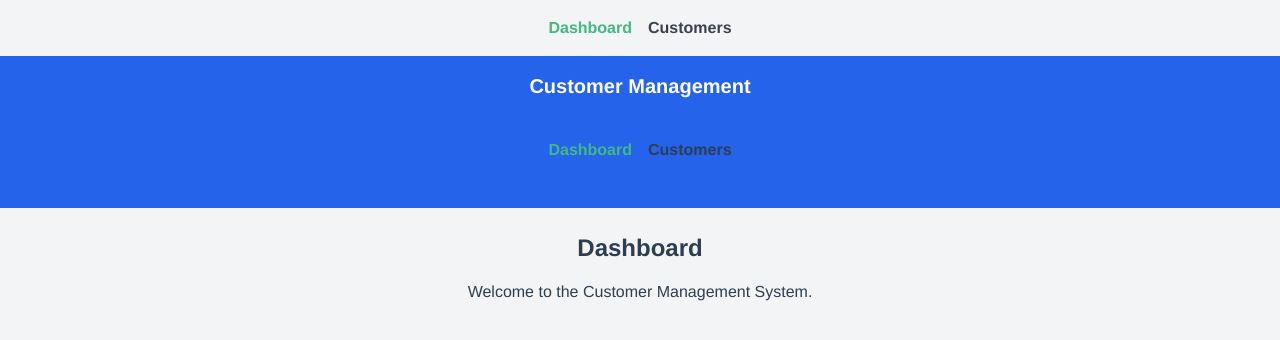
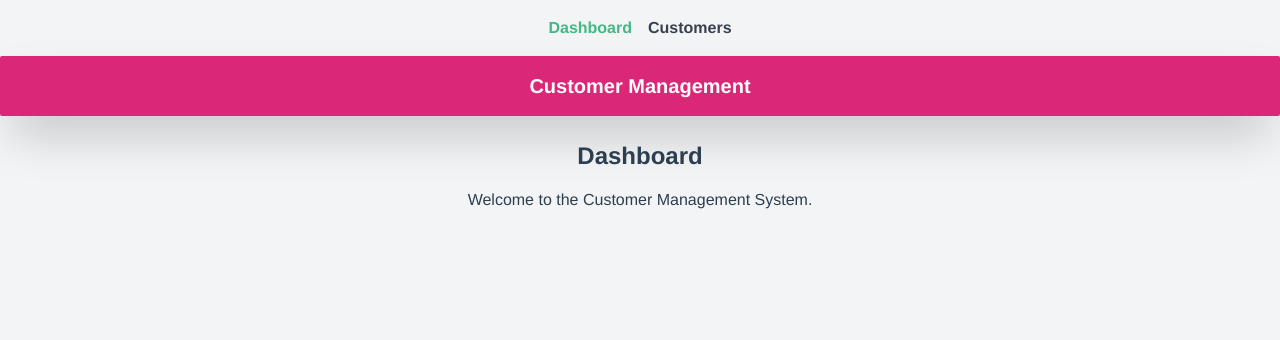
Before and after one commit to Abdullahugaz/Frontend-Management-Customer, a Vue app: page / in a window 1280 px wide. Shown: the top 340 px of the page. Built offline with nearby package versions, Linux system fonts and the light colour scheme.

Commit message:
last Update Css

```diff
--- a/src/layouts/DefaultLayout.vue
+++ b/src/layouts/DefaultLayout.vue
@@ -1,11 +1,11 @@
 <template>
   <div class="min-h-screen bg-gray-100">
-    <header class="bg-blue-600 text-white p-4">
+    <header class="bg-pink-600 text-white p-4 rounded-sm shadow-2xl">
       <h1 class="text-xl font-bold">Customer Management</h1>
-      <nav class="mt-2">
+      <!-- <nav class="mt-2">
         <router-link class="mr-4" to="/">Dashboard</router-link>
         <router-link to="/customers">Customers</router-link>
-      </nav>
+      </nav> -->
     </header>
 
     <main class="p-6">
--- a/src/pages/Customers.vue
+++ b/src/pages/Customers.vue
@@ -9,12 +9,12 @@ export default {
     <h2 class="text-2xl font-bold mb-4">Customers</h2>
 
     <!-- Add Customer Form -->
-    <form @submit.prevent="addCustomer" class="mb-6 space-y-2 bg-white p-4 rounded shadow">
-      <div class="flex space-x-4">
+    <form @submit.prevent="addCustomer" class="mb-6 space-y-2 bg-white p-2 rounded shadow">
+      <div class="flex space-x-2 ">
         <input v-model="form.name" type="text" placeholder="Name" class="input" required />
         <input v-model="form.email" type="email" placeholder="Email" class="input" required />
         <input v-model="form.phone" type="text" placeholder="Phone" class="input" required />
-        <button class="bg-blue-600 text-white px-4 py-2 rounded hover:bg-blue-700">Add</button>
+        <button class="bg-pink-600 text-white px-8 py-0.5 rounded  hover:bg-pink-300">New Record</button>
       </div>
     </form>
 
```
